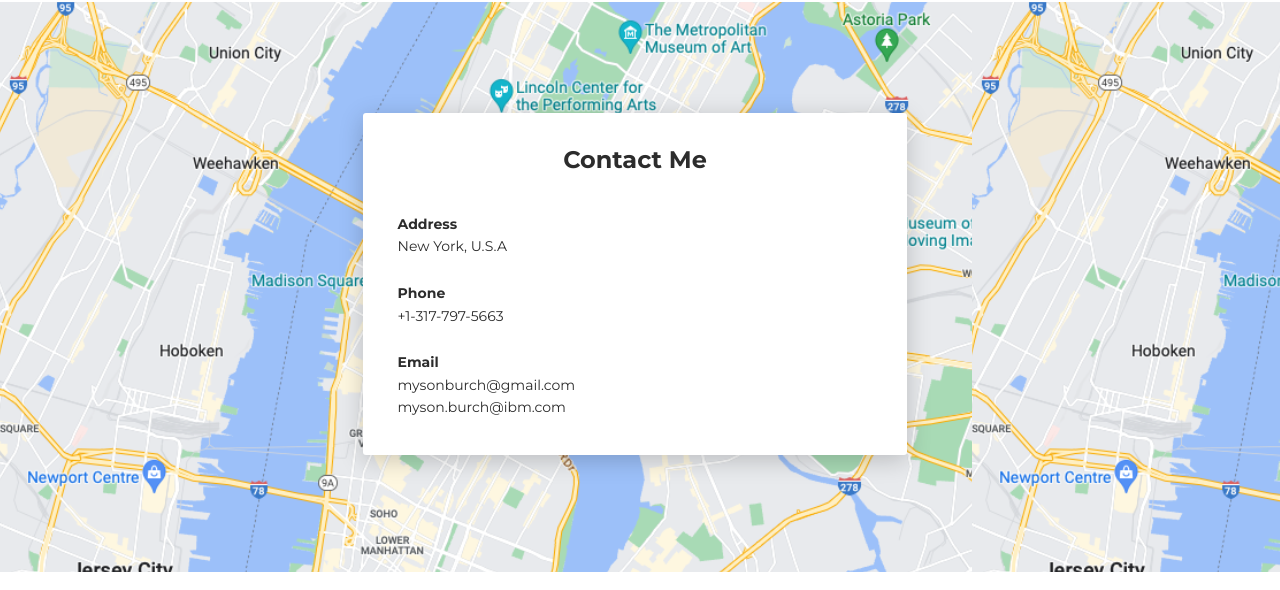
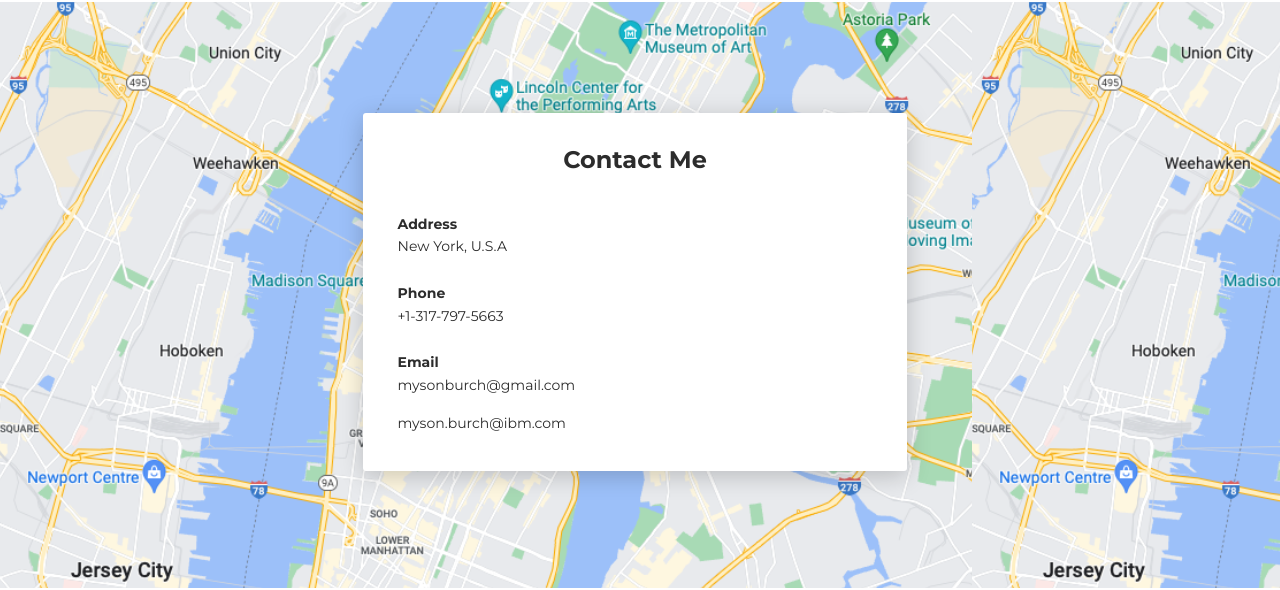
Before and after one commit to mchburch/myson-burch, a plain HTML site: page index.html in a window 1280 px wide. Shown: the part 4740-5330 px from the top of the page. Drawn offline with Linux system fonts and the light colour scheme.

Commit message:
Update index.html

```diff
--- a/index.html
+++ b/index.html
@@ -623,7 +623,8 @@
                     <p class="mb-0"><strong>Phone</strong></p>
                     <p class="pb-2">+1-317-797-5663</p>
                     <p class="mb-0"><strong>Email</strong></p>
-                    <p>mysonburch@gmail.com myson.burch@ibm.com</p>
+                    <p>mysonburch@gmail.com</p>
+                    <p>myson.burch@ibm.com</p>
                   </div>
                 </div>
               <!-- </div> -->
```
